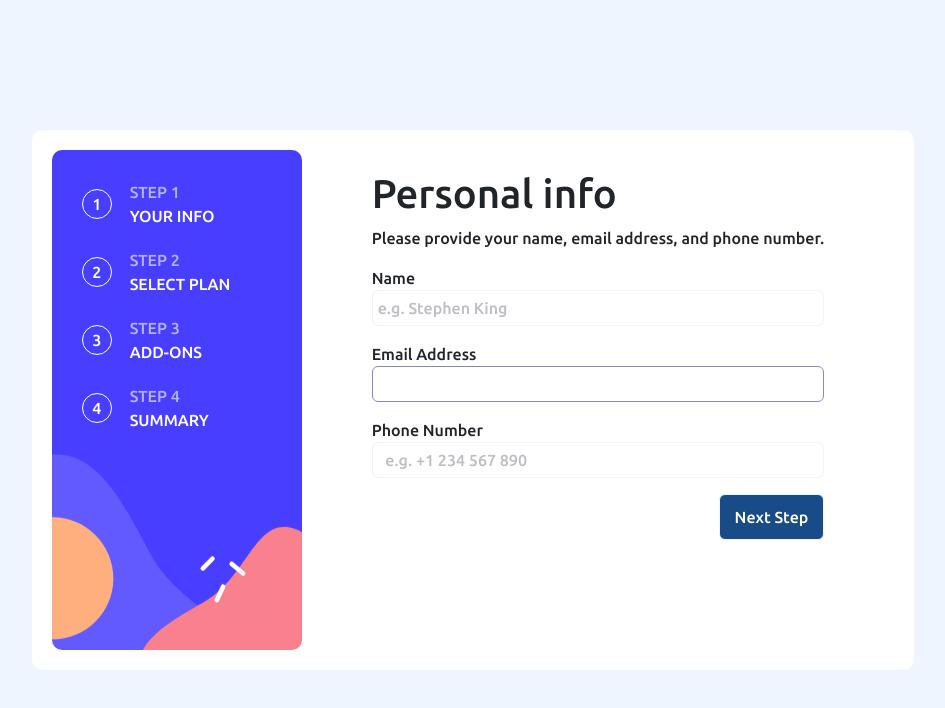
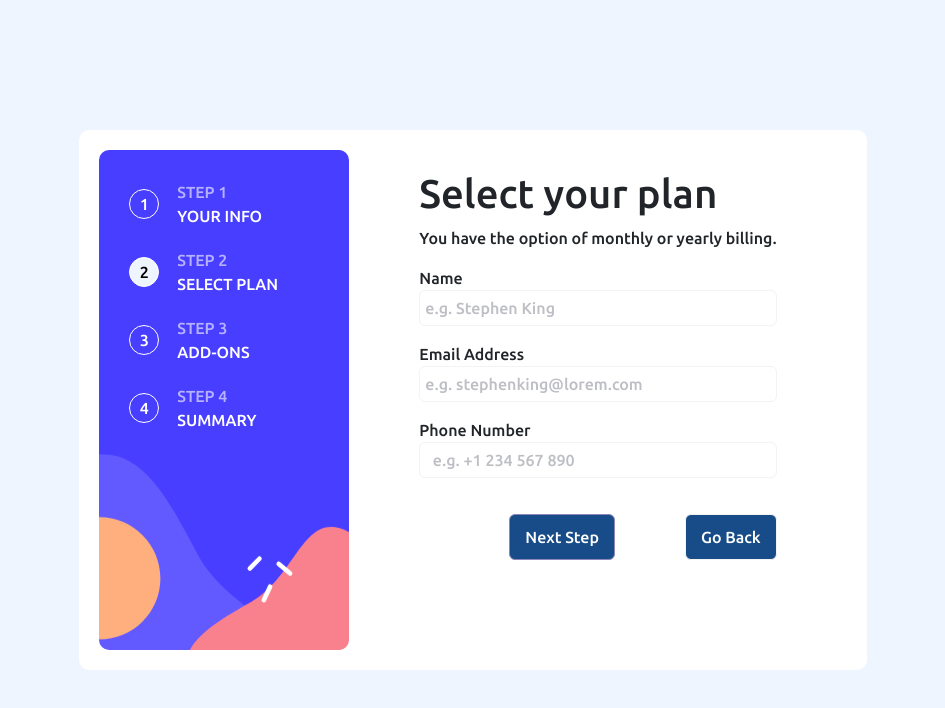
Before and after one commit to JanaBobulis/multi-step-form, a plain HTML site: page index.html in a window 1280 px wide. Both pictures are taken after a click on the input "Next Step". Shown: the whole page, without its empty margins (167-1112 px from the left). Drawn offline with nearby package versions, Linux system fonts and the light colour scheme.

Commit message:
attaching next and prev buttons to steps

```diff
--- a/index.html
+++ b/index.html
@@ -18,7 +18,7 @@
  <div class="step-1 d-flex w-100 vh-100 justify-content-center align-items-center">
   <div class="step-1-inner d-flex">
   <div class="sidebar d-flex flex-column">
-    <div class="step d-flex flex-row align-items-center">
+    <div class="step step-active d-flex flex-row align-items-center">
       <div class="step-number d-flex justify-content-center align-items-center"><span>1</span></div>
       <div class="step-details d-flex flex-column">
         <span>Step 1</span>
@@ -50,7 +50,9 @@
   </div>
    <!-- Sidebar end -->
   <!-- Step 1 start -->
-  <div class="personal-info">
+  <div class="pages">
+    <div class="pages-inner">
+  <div class="personal-info page page-active">
     <h1>Personal info</h1>
     <p>Please provide your name, email address, and phone number.</p>
     <form>
@@ -66,14 +68,57 @@
         <label for="phone">Phone Number</label>
         <input type="phone" id="phone" name="phone" value="  e.g. +1 234 567 890" onfocus="this.value=''">
       </div>
-      <input type="submit" value="Next Step" />
     </form>
   </div>
+  <div class="select-plan page">
+    <h1>Select your plan</h1>
+    <p>You have the option of monthly or yearly billing.</p>
+    <form>
+      <div class="d-flex flex-column mb-3">
+        <label for="name">Name</label>
+        <input type="text" id="name" name="name" value="e.g. Stephen King" onfocus="this.value=''">
+      </div>
+      <div class="d-flex flex-column mb-3">
+        <label for="email">Email Address</label>
+        <input type="email" id="email" name="email" value="e.g. stephenking@lorem.com" onfocus="this.value=''">
+      </div>
+      <div class="d-flex flex-column mb-3">
+        <label for="phone">Phone Number</label>
+        <input type="phone" id="phone" name="phone" value="  e.g. +1 234 567 890" onfocus="this.value=''">
+      </div>
+    </form>
+  </div>
+  <div class="test page">
+    <h1>TEST</h1>
+    <p>TEST</p>
+    <form>
+      <div class="d-flex flex-column mb-3">
+        <label for="name">Name</label>
+        <input type="text" id="name" name="name" value="e.g. Stephen King" onfocus="this.value=''">
+      </div>
+      <div class="d-flex flex-column mb-3">
+        <label for="email">Email Address</label>
+        <input type="email" id="email" name="email" value="e.g. stephenking@lorem.com" onfocus="this.value=''">
+      </div>
+      <div class="d-flex flex-column mb-3">
+        <label for="phone">Phone Number</label>
+        <input type="phone" id="phone" name="phone" value="  e.g. +1 234 567 890" onfocus="this.value=''">
+      </div>
+    </form>
+  </div>
+</div>
+<input class="previous-step" type="submit" value="Go Back" />
+<input class="next-step" type="submit" value="Next Step" />
+</div>
+
+
+
 </div>
 </div>
   <!-- Step 1 end -->
 
   <!-- Step 2 start -->
+
 <!--
   Select your plan
   You have the option of monthly or yearly billing.
--- a/js/script.js
+++ b/js/script.js
@@ -1,4 +1,43 @@
+$( document ).ready(function() {
+    let stepIndex = $('.sidebar .step-active').index();
+    let pageIndex = $('.pages-inner .page-active').index();
+    let length = $('.pages-inner .page').length;
 
-$( document ).ready(function() {
-    console.log( "ready!" );
+    $(".next-step").on("click", function(){
+        $('.sidebar').find('.step-active').removeClass('step-active');
+        stepIndex++;
+         $('.sidebar .step').eq(stepIndex).addClass("step-active");
+
+         $('.pages-inner').find('.page-active').removeClass('page-active');
+         pageIndex++;
+         $('.pages-inner .page').eq(pageIndex).addClass("page-active");
+
+        if(pageIndex >= 1) {
+            $('.previous-step').addClass('previous-step-active')
+        }
+        if (pageIndex === length) {
+            $('.next-step').addClass('next-step-inactive')
+        }
+    });
+
+    $(".previous-step").on("click", function(){
+        $('.sidebar').find('.step-active').removeClass('step-active');
+        stepIndex--;
+         $('.sidebar .step').eq(stepIndex).addClass("step-active");
+
+         $('.pages-inner').find('.page-active').removeClass('page-active');
+         pageIndex--;
+         $('.pages-inner .page').eq(pageIndex).addClass("page-active");
+
+         console.log(length, pageIndex)
+
+        if(pageIndex < 1) {
+            $('.previous-step').removeClass('previous-step-active')
+        }
+
+        if (pageIndex < length) {
+            $('.next-step').removeClass('next-step-inactive')
+        }
+
+    });
 });
--- a/scss/style.scss
+++ b/scss/style.scss
@@ -27,9 +27,10 @@ body {
     gap: 20px;
 }
 
-.personal-info {
+.page {
     padding: 20px 70px;
 }
+
 
 input {
     border-radius: 6px;
@@ -54,10 +55,19 @@ input[type="submit"] {
     padding: 10px 15px;
     color: white;
     background: $blue;
+    margin-right: 70px;
+}
+
+.previous-step {
+    display: none;
+    &.previous-step-active {
+        display: block;
+    }
 }
 
 .step {
     gap: 18px;
+    display: none;
     .step-details {
         span {
             color: white;
@@ -66,7 +76,12 @@ input[type="submit"] {
                 opacity: 0.6;
             }
         }
-
+    }
+    &.step-active {
+        .step-number {
+            background: $grey-blue;
+            color: black;
+        }
     }
 }
 .step-1-inner {
@@ -83,3 +98,14 @@ input[type="submit"] {
     height: 30px;
     border-radius: 50px;
 }
+
+.page {
+    display: none;
+    &.page-active {
+        display: block;
+    }
+}
+
+.next-step-inactive {
+    display: none;
+}
```
Also changed, not shown: dist/style.css.
